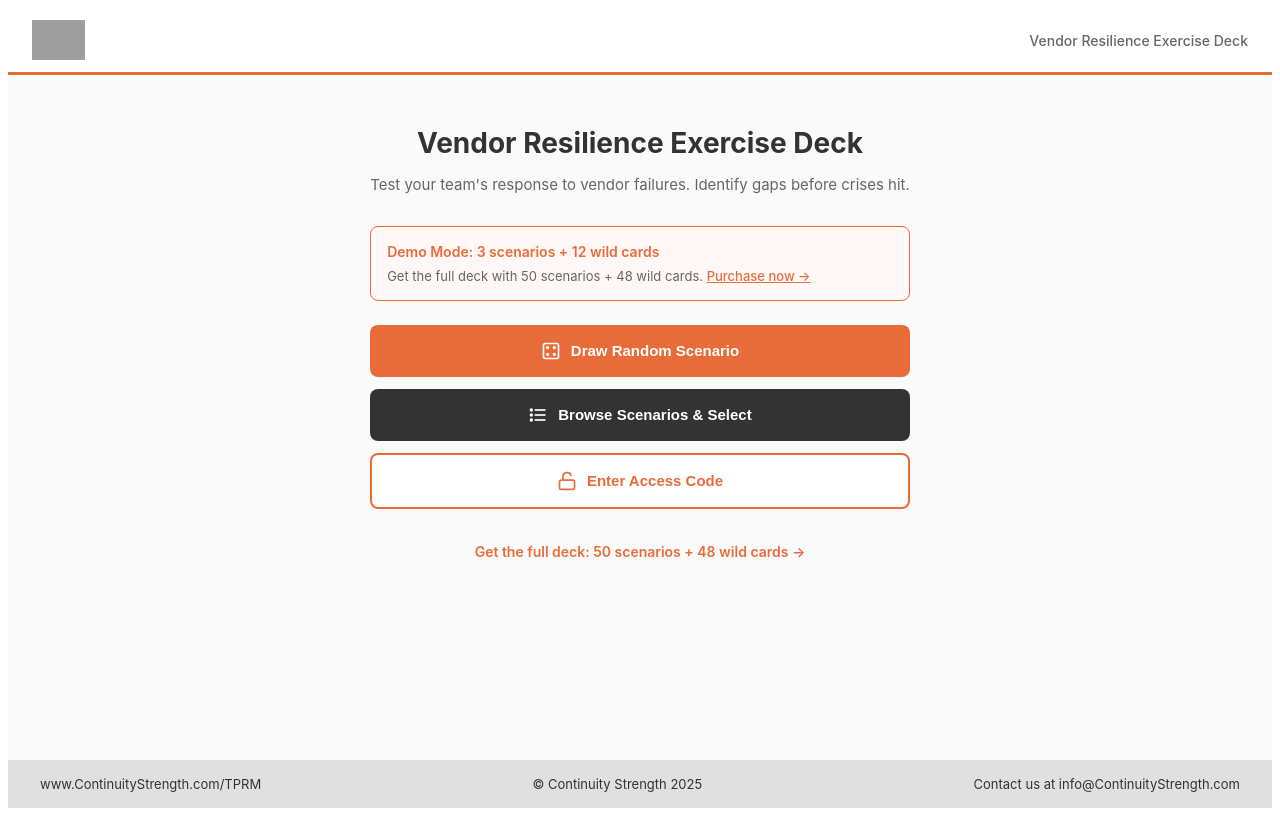
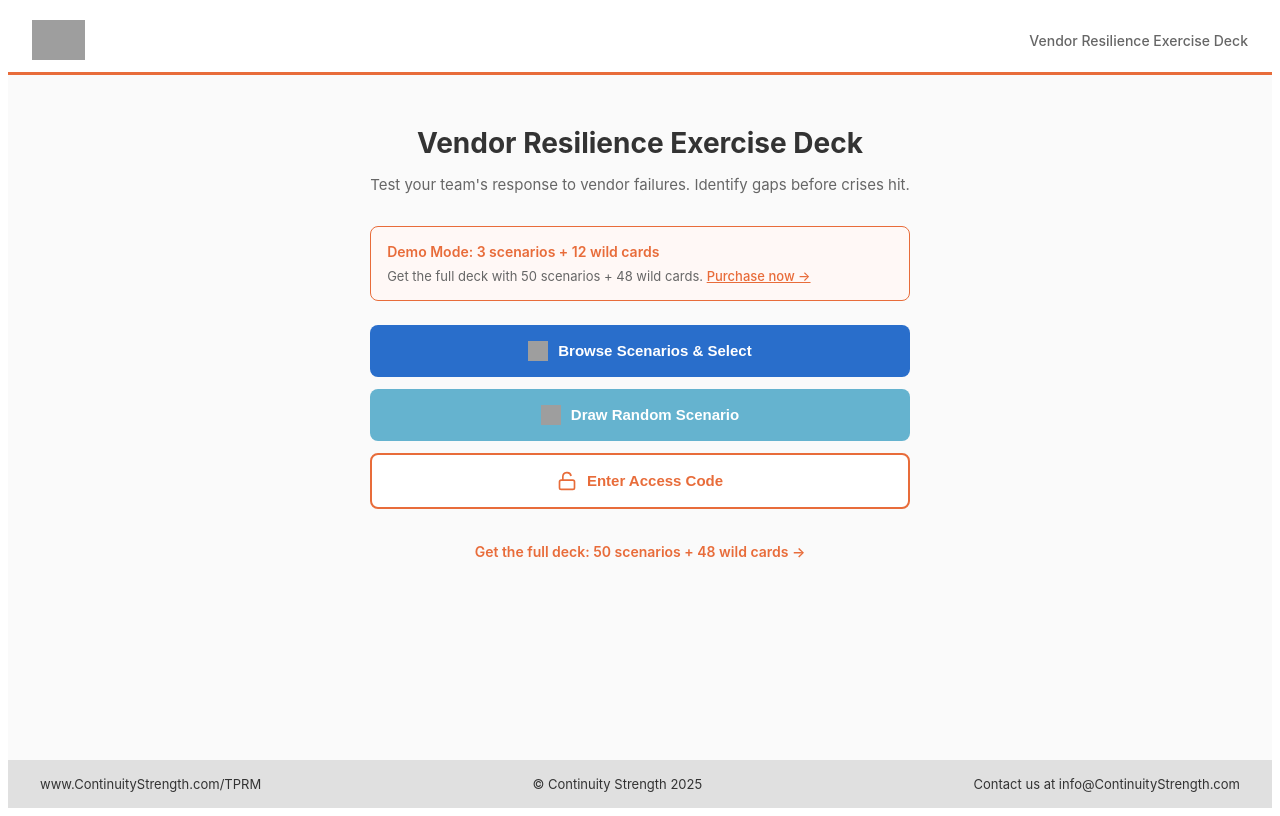
Before and after one commit to ContinuityStrength/vendor-resilience-deck, a React (Create React App) app: page / in a window 1280 px wide. Built offline with nearby package versions, Linux system fonts and the light colour scheme; grey boxes are pictures that could not be loaded.

Commit message:
Update App.js

```diff
--- a/src/App.js
+++ b/src/App.js
@@ -137,6 +137,12 @@ const Icons = {
     </svg>
   )
 };
+
+// Valid access codes - only these codes will work
+// Generate new codes using the admin code generator
+const validAccessCodes = [
+  'CS-DECK-DEMO' // Example code for testing - replace with real codes from generator
+];
 
 // Lead gen messages by category
 const leadGenMessages = {
@@ -368,7 +374,8 @@ function VendorResilienceDeck() {
   }, [timerRunning, timerMinutes, timerSeconds]);
 
   const validateAccessCode = () => {
-    if (accessCode.toUpperCase().startsWith('CS-DECK-') && accessCode.length >= 12) {
+    const enteredCode = accessCode.toUpperCase().trim();
+    if (validAccessCodes.includes(enteredCode)) {
       setHasAccess(true);
       setAccessError('');
       setCurrentView('main');
@@ -470,11 +477,11 @@ function VendorResilienceDeck() {
       )}
 
       <div style={{ display: 'flex', flexDirection: 'column', gap: '12px' }}>
-        <button onClick={drawRandomScenario} style={{ padding: '16px 24px', fontSize: '15px', backgroundColor: '#e86c3a', color: 'white', border: 'none', borderRadius: '8px', cursor: 'pointer', fontWeight: '600', display: 'flex', alignItems: 'center', justifyContent: 'center', gap: '10px' }}>
-          <Icons.dice /> Draw Random Scenario
+        <button onClick={() => setCurrentView('guide')} style={{ padding: '16px 24px', fontSize: '15px', backgroundColor: '#296ecb', color: 'white', border: 'none', borderRadius: '8px', cursor: 'pointer', fontWeight: '600', display: 'flex', alignItems: 'center', justifyContent: 'center', gap: '10px' }}>
+          <img src="https://continuitystrength.com/s/Scenario-List.png" alt="" style={{ width: '20px', height: '20px' }} /> Browse Scenarios & Select
         </button>
-        <button onClick={() => setCurrentView('guide')} style={{ padding: '16px 24px', fontSize: '15px', backgroundColor: '#333', color: 'white', border: 'none', borderRadius: '8px', cursor: 'pointer', fontWeight: '600', display: 'flex', alignItems: 'center', justifyContent: 'center', gap: '10px' }}>
-          <Icons.list /> Browse Scenarios & Select
+        <button onClick={drawRandomScenario} style={{ padding: '16px 24px', fontSize: '15px', backgroundColor: '#65b3cf', color: 'white', border: 'none', borderRadius: '8px', cursor: 'pointer', fontWeight: '600', display: 'flex', alignItems: 'center', justifyContent: 'center', gap: '10px' }}>
+          <img src="https://continuitystrength.com/s/Dice.png" alt="" style={{ width: '20px', height: '20px' }} /> Draw Random Scenario
         </button>
         {!hasAccess && (
           <button onClick={() => setCurrentView('access')} style={{ padding: '16px 24px', fontSize: '15px', backgroundColor: '#fff', color: '#e86c3a', border: '2px solid #e86c3a', borderRadius: '8px', cursor: 'pointer', fontWeight: '600', display: 'flex', alignItems: 'center', justifyContent: 'center', gap: '10px' }}>
@@ -659,12 +666,14 @@ function VendorResilienceDeck() {
           );
         })}
       </div>
-      <div style={{ display: 'grid', gridTemplateColumns: 'repeat(2, 1fr)', gap: '24px' }}>
-        {scenarioCategories.slice(3, 5).map(category => {
+      <div style={{ display: 'grid', gridTemplateColumns: 'repeat(3, 1fr)', gap: '24px' }}>
+        <div style={{ gridColumn: '1 / 2' }}>
+          {(() => {
+            const category = scenarioCategories[3];
             const categoryScenarios = availableScenarios.filter(s => s.category === category.id);
             if (categoryScenarios.length === 0) return null;
             return (
-            <div key={category.id} style={{ backgroundColor: '#fff', padding: '20px', borderRadius: '12px', border: '1px solid #eee' }}>
+              <div style={{ backgroundColor: '#fff', padding: '20px', borderRadius: '12px', border: '1px solid #eee' }}>
                 <h3 style={{ fontSize: '15px', color: '#296ecb', marginBottom: '12px', borderBottom: '1px solid #eee', paddingBottom: '8px', display: 'flex', alignItems: 'center', gap: '8px', fontWeight: '700' }}>
                   {getCategoryIcon(category.icon)} {category.label}
                 </h3>
@@ -677,7 +686,29 @@ function VendorResilienceDeck() {
                 </div>
               </div>
             );
-        })}
+          })()}
+        </div>
+        <div style={{ gridColumn: '2 / 3' }}>
+          {(() => {
+            const category = scenarioCategories[4];
+            const categoryScenarios = availableScenarios.filter(s => s.category === category.id);
+            if (categoryScenarios.length === 0) return null;
+            return (
+              <div style={{ backgroundColor: '#fff', padding: '20px', borderRadius: '12px', border: '1px solid #eee' }}>
+                <h3 style={{ fontSize: '15px', color: '#296ecb', marginBottom: '12px', borderBottom: '1px solid #eee', paddingBottom: '8px', display: 'flex', alignItems: 'center', gap: '8px', fontWeight: '700' }}>
+                  {getCategoryIcon(category.icon)} {category.label}
+                </h3>
+                <div style={{ display: 'flex', flexDirection: 'column', gap: '6px' }}>
+                  {categoryScenarios.map(scenario => (
+                    <button key={scenario.id} onClick={() => selectScenario(scenario)} style={{ padding: '10px 12px', backgroundColor: '#f8f8f8', border: '1px solid #eee', borderRadius: '6px', cursor: 'pointer', textAlign: 'left', fontSize: '13px', display: 'flex', alignItems: 'center', gap: '8px' }}>
+                      <span style={{ color: '#bbb', fontSize: '11px', minWidth: '24px', fontWeight: '500' }}>#{scenario.id}</span> <span style={{ fontSize: '13px' }}>{scenario.title}</span>
+                    </button>
+                  ))}
+                </div>
+              </div>
+            );
+          })()}
+        </div>
       </div>
     </div>
   );
```
Lines whose indentation alone changed are shown as unchanged.
